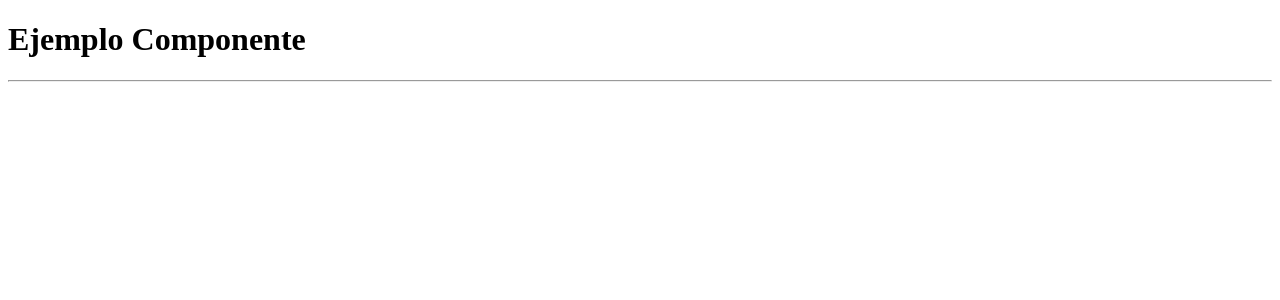
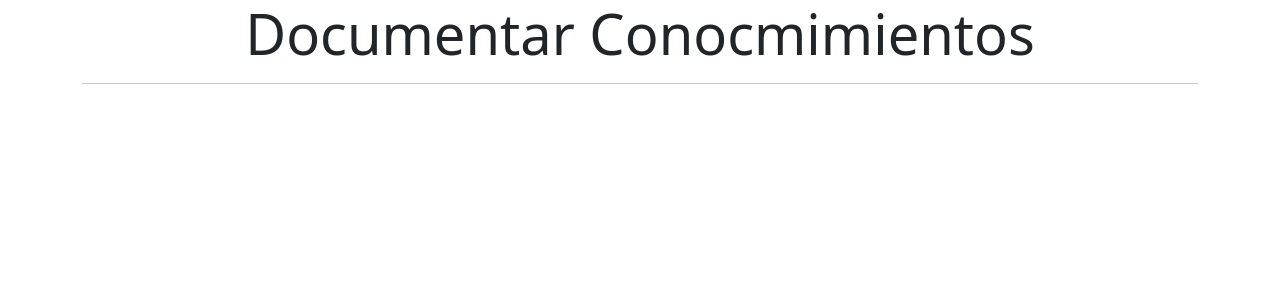
Before and after one commit to franAndrad/documentationCode, a React (Create React App) app: page / in a window 1280 px wide. Shown: the top 300 px of the page. Built offline with nearby package versions, Linux system fonts and the light colour scheme.

Commit message:
se importo la dependencia bootstrap

```diff
--- a/src/App.js
+++ b/src/App.js
@@ -1,10 +1,14 @@
-import Titulo from "./components/Titulo";
+import '../node_modules/bootstrap/dist/css/bootstrap.min.css';
+
 function App() {
   return (
-    <div className="App">
-      <header className="App-header">
-        <Titulo></Titulo>
+    <div className='container'>
+      <header >
       </header>
+      <body>
+        <h1 className="display-4 text-center">Documentar Conocmimientos</h1>
+        <hr />
+      </body>
     </div>
   );
 }
```
